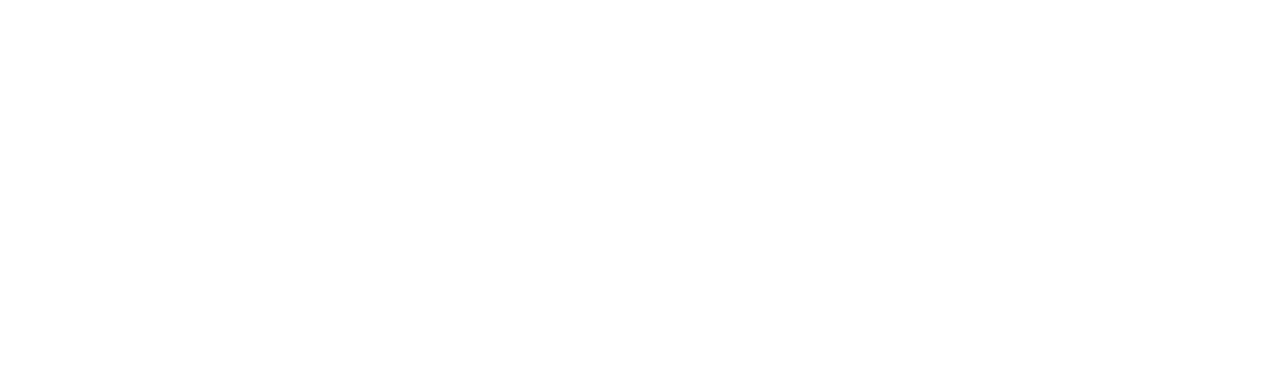
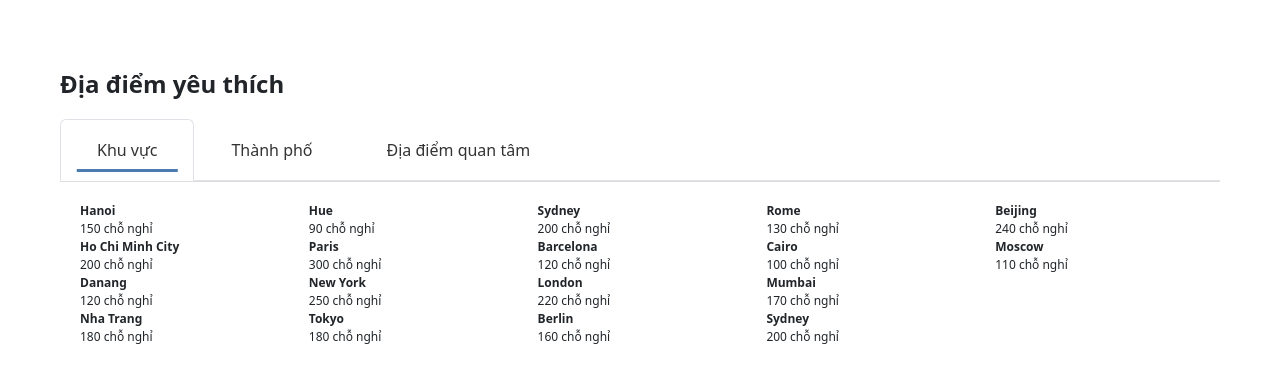
Before and after one commit to tqkitn1108/Booking-App, a React (Create React App) app: page /favdes in a window 1280 px wide. Before the commit this address had no page. Shown: the top 382 px of the page. Built offline with nearby package versions, Linux system fonts and the light colour scheme.

Commit message:
update email + footer + favdes

```diff
--- a/src/App.js
+++ b/src/App.js
@@ -5,11 +5,13 @@
 import SecurePage from './components/SecurePage/SecurePage'
 import 'bootstrap/dist/css/bootstrap.min.css'
 import List from "./pages/list/List";
+import FavoriteDestinations from "./components/favoriteDestination/FavoriteDestination";
 
 function App(){
   return (
    <BrowserRouter>
       <Routes>
+        <Route path ='/favdes' element={<FavoriteDestinations />} ></Route>
         <Route path ='/' element={<SecurePage />} ></Route>
         <Route path ='/Login' element={<Login />} ></Route>
         <Route path ='/signup' element={<Signup />} ></Route>
--- a/src/components/favoriteDestination/FavoriteDestination.jsx
+++ b/src/components/favoriteDestination/FavoriteDestination.jsx
@@ -0,0 +1,159 @@
+// favoriteDestinations.jsx
+
+import React, { useState } from 'react';
+import { Tab, Tabs, Row, Col } from 'react-bootstrap';
+import "./FavoriteDestinations.css";
+
+function FavoriteDestinations() {
+    const tabsData = {
+        regions: [
+            // Thêm 19 dữ liệu mẫu
+            { name: 'Hanoi', rooms: 150 },
+            { name: 'Ho Chi Minh City', rooms: 200 },
+            { name: 'Danang', rooms: 120 },
+            { name: 'Nha Trang', rooms: 180 },
+            { name: 'Hue', rooms: 90 },
+            { name: 'Paris', rooms: 300 },
+            { name: 'New York', rooms: 250 },
+            { name: 'Tokyo', rooms: 180 },
+            { name: 'Sydney', rooms: 200 },
+            { name: 'Barcelona', rooms: 120 },
+            { name: 'London', rooms: 220 },
+            { name: 'Berlin', rooms: 160 },
+            { name: 'Rome', rooms: 130 },
+            { name: 'Cairo', rooms: 100 },
+            { name: 'Mumbai', rooms: 170 },
+            { name: 'Sydney', rooms: 200 },
+            { name: 'Beijing', rooms: 240 },
+            { name: 'Moscow', rooms: 110 },
+          ],
+          cities: [
+            { name: 'Paris', rooms: 300 },
+            { name: 'New York', rooms: 250 },
+            { name: 'Tokyo', rooms: 180 },
+            { name: 'Sydney', rooms: 200 },
+            { name: 'Barcelona', rooms: 120 },
+            { name: 'London', rooms: 220 },
+            { name: 'Berlin', rooms: 160 },
+            { name: 'Rome', rooms: 130 },
+            { name: 'Cairo', rooms: 100 },
+            { name: 'Mumbai', rooms: 170 },
+            { name: 'Sydney', rooms: 200 },
+            { name: 'Beijing', rooms: 240 },
+            { name: 'Moscow', rooms: 110 },
+            { name: 'Los Angeles', rooms: 280 },
+            { name: 'Dubai', rooms: 150 },
+            { name: 'Istanbul', rooms: 190 },
+            { name: 'Toronto', rooms: 210 },
+            { name: 'Rio de Janeiro', rooms: 140 },
+            { name: 'Bangkok', rooms: 230 },
+          ],
+          placesOfInterest: [
+            { name: 'Eiffel Tower', rooms: 50 },
+            { name: 'Statue of Liberty', rooms: 80 },
+            { name: 'Mount Fuji', rooms: 30 },
+            { name: 'Sydney Opera House', rooms: 40 },
+            { name: 'Sagrada Familia', rooms: 20 },
+            { name: 'Great Wall of China', rooms: 60 },
+            { name: 'Red Square', rooms: 25 },
+            { name: 'Colosseum', rooms: 35 },
+            { name: 'Giza Pyramids', rooms: 15 },
+            { name: 'Gateway of India', rooms: 45 },
+            { name: 'Opera House, Sydney', rooms: 55 },
+            { name: 'Forbidden City', rooms: 65 },
+            { name: 'Kremlin', rooms: 28 },
+            { name: 'Hollywood Sign', rooms: 75 },
+            { name: 'Burj Khalifa', rooms: 95 },
+            { name: 'Blue Mosque', rooms: 22 },
+            { name: 'CN Tower', rooms: 85 },
+            { name: 'Christ the Redeemer', rooms: 32 },
+            { name: 'Wat Arun', rooms: 42 },
+          ],
+    };
+
+    const numRows = Math.ceil(tabsData.regions.length / 5);
+    const [activeTab, setActiveTab] = useState('regions');
+
+    const handleTabSelect = (key) => {
+        setActiveTab(key);
+    };
+
+    return (
+        <div className="favorite-destinations">
+            <h2 className="d-index__header-section">Địa điểm yêu thích</h2>
+            <Tabs activeKey={activeTab} onSelect={handleTabSelect} id="favorite-destinations-tabs">
+                <Tab eventKey="regions" title={<div className={`tab ${activeTab === 'regions' ? 'active' : ''}`}>
+                    <span className="tab-indicator"></span>
+                    <span className="tab-label">Khu vực</span>
+                </div>}>
+                    {/* Nội dung của tab regions */}
+                    <div id="regions-content" style={{ display: activeTab === 'regions' ? 'block' : 'none' }}>
+                        <Row>
+                            {/* ... Nội dung của tab regions */}
+                                    {Array.from({ length: 5 }, (_, i) => (
+                        <Col key={i}>
+                        {tabsData.regions
+                            .slice(i * numRows, i * numRows + numRows)
+                            .map((item, index) => (
+                            <div key={index}>
+                                <strong>{item.name}</strong>
+                                <div>{`${item.rooms} chỗ nghỉ`}</div>
+                            </div>
+                            ))}
+                        </Col>
+                    ))}
+                        </Row>
+                    </div>
+                </Tab>
+                <Tab eventKey="cities" title={<div className={`tab ${activeTab === 'cities' ? 'active' : ''}`}>
+                    <span className="tab-indicator"></span>
+                    <span className="tab-label">Thành phố</span>
+                </div>}>
+                    {/* Nội dung của tab cities */}
+                    <div id="cities-content" style={{ display: activeTab === 'cities' ? 'block' : 'none' }} >
+                        <Row>
+                            {/* ... Nội dung của tab cities */}
+                            {Array.from({ length: 5 }, (_, i) => (
+                                <Col key={i}>
+                                    {tabsData.cities
+                                    .slice(i * numRows, i * numRows + numRows)
+                                    .map((item, index) => (
+                                    <div key={index}>
+                                    <strong>{item.name}</strong>
+                                    <div>{`${item.rooms} chỗ nghỉ`}</div>
+                                    </div>
+                                ))}
+                                 </Col>
+                            ))}
+                        </Row>
+                    </div>
+                </Tab>
+                <Tab eventKey="placesOfInterest" title={<div className={`tab ${activeTab === 'placesOfInterest' ? 'active' : ''}`}>
+                    <span className="tab-indicator"></span>
+                    <span className="tab-label">Địa điểm quan tâm</span>
+                </div>}>
+                    {/* Nội dung của tab placesOfInterest */}
+                    <div id="placesOfInterest-content" style={{ display: activeTab === 'placesOfInterest' ? 'block' : 'none' }}>
+                        <Row>
+                            {/* ... Nội dung của tab placesOfInterest */}
+                            {Array.from({ length: 5 }, (_, i) =>
+                                <Col key={i}>
+                                {tabsData.placesOfInterest
+                                    .slice(i * numRows, i * numRows + numRows)
+                                    .map((item, index) => (
+                                     <div key={index}>
+                                     <strong>{item.name}</strong>
+                                    <div>{`${item.rooms} chỗ nghỉ`}</div>
+                                    </div>
+                                     ))}
+                                </Col>
+                         )}
+                        </Row>
+                    </div>
+                </Tab>
+            </Tabs>
+        </div>
+    );
+}
+
+export default FavoriteDestinations;
--- /dev/null
+++ b/src/components/favoriteDestination/FavoriteDestinations.css
@@ -0,0 +1,61 @@
+/* favoriteDestinations.css */
+
+.favorite-destinations {
+    background-color: #fff;
+    width: 100%;
+    max-width: 1200px;
+    font-size: 12px;
+    margin: 50px auto;
+    padding: 20px;
+}
+
+.d-index__header-section {
+    font-size: 24px;
+    font-weight: bold;
+    margin-bottom: 20px;
+}
+
+.tab {
+    display: inline-block;
+    padding: 10px 20px;
+    cursor: pointer;
+    position: relative;
+    transition: background-color 0.3s;
+    border-radius: 4px 4px 0 0;
+}
+
+.tab.active {
+    background-color: #fff; /* Màu nền khi tab được chọn */
+}
+
+.tab-indicator {
+    position: absolute;
+    bottom: 0;
+    left: 50%;
+    transform: translateX(-50%);
+    width: 0;
+    height: 3px;
+    background-color: #4c7caf; /* Màu thanh chỉ báo dưới tab khi được chọn */
+    transition: width 0.3s;
+}
+
+.tab.active .tab-indicator {
+    width: 100%;
+}
+
+.tab-label {
+    font-size: medium;
+    color: #333;
+}
+
+.tab:hover {
+    background-color: #f0f0f0; /* Màu nền khi di chuột qua */
+}
+
+.tab-content {
+    border: none;
+    border-top: 1px solid #ddd;
+    border-radius: 0 0 4px 4px;
+    padding: 20px;
+    background-color: #fff;
+}
```
Also changed, not shown: src/components/trending/demo.jsx (added).
